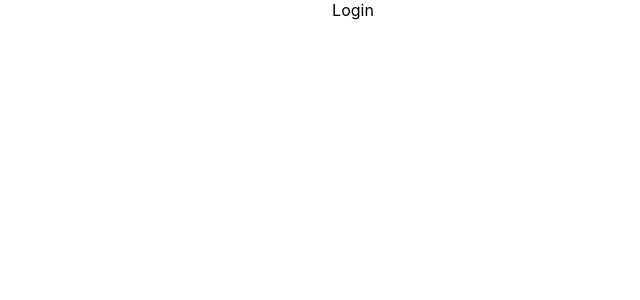
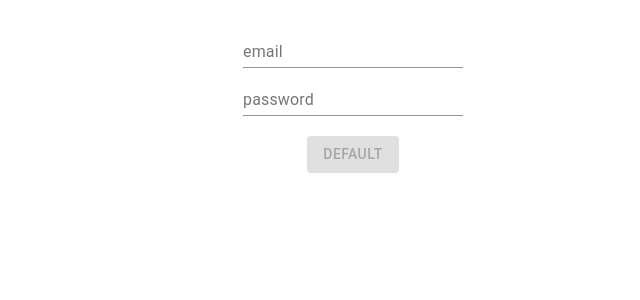
Before and after one commit to makashovivan/authSystem, a React (Create React App) app in the folder client/: page /login in a window 1280 px wide. Shown: the top 300 px of the page, without its empty margins (287-927 px from the left). Built offline with nearby package versions, Linux system fonts and the light colour scheme.

Commit message:
material-ui, routes in App component, authForm component and reducer for forms validation

```diff
--- a/client/package.json
+++ b/client/package.json
@@ -3,6 +3,8 @@
   "version": "0.1.0",
   "private": true,
   "dependencies": {
+    "@material-ui/core": "^4.9.14",
+    "@material-ui/lab": "^4.0.0-alpha.53",
     "@testing-library/jest-dom": "^4.2.4",
     "@testing-library/react": "^9.5.0",
     "@testing-library/user-event": "^7.2.1",
@@ -37,5 +39,8 @@
       "last 1 firefox version",
       "last 1 safari version"
     ]
+  },
+  "devDependencies": {
+    "@types/material-ui": "^0.21.7"
   }
 }
--- a/client/src/components/App.tsx
+++ b/client/src/components/App.tsx
@@ -1,12 +1,20 @@
 import React, {useEffect, useReducer} from 'react'
+import {Route, Redirect, Switch} from 'react-router-dom'
+import DocumentCreating from './pages/DocumentCreating'
+import Documents from './pages/Documents'
+import Document from './pages/Document'
+import Register from './pages/Register'
+import Login from './pages/Login'
+import authReducer, {authInitialState, storageName, loginActionCreator} from '../reducers/authReducer'
+import authFormReducer, {authFormInitialState} from '../reducers/authFormReducer'
 import './App.css'
-import useRoutes from './routes'
-import authReducer, {authInitialState, storageName, loginActionCreator} from '../reducers/authReducer'
+
 
 const App : React.FC = () => {
 
+
   const [authState, authDispatch] = useReducer(authReducer, authInitialState);
-
+  const [authFormState, authFormDispatch] = useReducer(authFormReducer, authFormInitialState)
 
   useEffect(() => {
     const data = JSON.parse(localStorage.getItem(storageName)!)
@@ -20,7 +28,31 @@ const App : React.FC = () => {
 
   return (
     <div className="App">
-      {useRoutes(authState.isAuth)}
+      {authState.isAuth?
+      <Switch>
+        <Route exact path = '/documentCreating'>
+          <DocumentCreating/>
+        </Route>
+        <Route exact path = '/documents'>
+          <Documents/>
+        </Route>
+        <Route exact path = '/documents/:id'>
+          <Document/>
+        </Route>
+        <Redirect to = '/documents'/>
+      </Switch>
+
+    :
+      <Switch>
+        <Route exact path = '/register'>
+          <Register/>
+        </Route>
+        <Route exact path = '/login'>
+          <Login authFormState = {authFormState} authFormDispatch = {authFormDispatch} />
+        </Route>
+        <Redirect to = '/login'/>
+      </Switch>
+    }
     </div>
   );
 }
--- /dev/null
+++ b/client/src/components/AuthForm.tsx
@@ -0,0 +1,48 @@
+import React from 'react'
+import TextField from "@material-ui/core/TextField/";
+import Button from "@material-ui/core/Button";
+import { IauthFormState, typeEmailActionCreator, typePasswordActionCreator, submitClickActionCreator } from '../reducers/authFormReducer'
+
+interface IAuthFormProps  {
+  authFormState: IauthFormState,
+  authFormDispatch: any
+}
+
+const AuthForm: React.FC<IAuthFormProps> = ({authFormState, authFormDispatch}) => {
+
+  return (
+    <div>
+      <br/>
+      <TextField
+        name="email"
+        disabled= {authFormState.mailDisabled}
+        label= "email"
+        error = {authFormState.errors.isMailError}
+        helperText={authFormState.errors.mailError}
+        value={authFormState.email}
+        onChange={e => authFormDispatch( typeEmailActionCreator(e.target.value))}
+      />
+      <br/>
+      <TextField
+        name = "password"
+        disabled = {authFormState.passwordDisabled}
+        label = "password"
+        type = "password"
+        error = {authFormState.errors.isPasswordError}
+        helperText={authFormState.errors.passwordError}
+        value={authFormState.password}
+        onChange={e => authFormDispatch( typePasswordActionCreator(e.target.value))}
+      />
+      <br/>
+      <br/>
+      <Button
+        variant="contained"
+        disabled = {authFormState.submitDisabled}
+        onClick = {() => authFormDispatch(submitClickActionCreator())}
+        >Default</Button>
+      <div>{authFormState.email + '  ' + authFormState.password}</div>
+  </div>
+  )
+}
+
+export default AuthForm
--- a/client/src/components/pages/Login.tsx
+++ b/client/src/components/pages/Login.tsx
@@ -1,9 +1,20 @@
 import React from 'react'
+import AuthForm from '../AuthForm'
+
+import { IauthFormState } from '../../reducers/authFormReducer'
 
 
-const Login: React.FC = () => {
+interface IloginProps  {
+  authFormState: IauthFormState,
+  authFormDispatch: any
+}
+
+const Login: React.FC<IloginProps> = ({authFormState, authFormDispatch}) => {
+
   return (
-    <div>Login</div>
+    <div>
+      <AuthForm authFormState = {authFormState} authFormDispatch = {authFormDispatch} />
+    </div>
   )
 }
 
--- a/client/src/components/routes.tsx
+++ /dev/null
@@ -1,41 +0,0 @@
-import React from 'react'
-import {Route, Redirect, Switch} from 'react-router-dom'
-import DocumentCreating from './pages/DocumentCreating'
-import Documents from './pages/Documents'
-import Document from './pages/Document'
-import Register from './pages/Register'
-import Login from './pages/Login'
-
-const useRoutes = (isAuth : boolean)  => {
-  if (isAuth){
-    return (
-      <Switch>
-        <Route exact path = '/documentCreating'>
-          <DocumentCreating/>
-        </Route>
-        <Route exact path = '/documents'>
-          <Documents/>
-        </Route>
-        <Route exact path = '/documents/:id'>
-        <Document/>
-        </Route>
-        <Redirect to = '/documents'/>
-      </Switch>
-      )
-    }
-    return(
-      <Switch>
-        <Route exact path = '/register'>
-          <Register/>
-        </Route>
-        <Route exact path = '/login'>
-          <Login/>
-        </Route>
-        <Redirect to = '/register'/>
-      </Switch>
-    )
-}
-
-
-
-export default  useRoutes
--- /dev/null
+++ b/client/src/reducers/authFormReducer.ts
@@ -0,0 +1,90 @@
+const TYPEEMAIL = 'TYPEEMAIL'
+const TYPEPASSWORD = 'TYPEPASSWORD'
+const SUBMITCLICK = 'SUBMITCLICK'
+
+const MAILLERROR = 'mail error'
+const PASSWORDERROR = 'password error'
+
+const emailPattern = /^[^ ]+@[^ ]+\.[a-z]{2,3}$/
+
+export interface IauthFormState {
+  email: string,
+  password: string,
+  errors: {
+    isMailError: boolean,
+    isPasswordError: boolean,
+    mailError: string,
+    passwordError: string
+  },
+  submitDisabled: boolean,
+  mailDisabled: boolean,
+  passwordDisabled: boolean
+}
+interface IauthAction {
+  type: string,
+  email?: string,
+  password?: string,
+}
+
+export const authFormInitialState: IauthFormState = {
+  email: '',
+  password: '',
+  errors: {
+    isMailError: false,
+    isPasswordError: false,
+    mailError: '',
+    passwordError: ''
+  },
+  submitDisabled: true,
+  mailDisabled: false,
+  passwordDisabled: false,
+}
+
+const checkCorrectness = (state: IauthFormState): boolean => {
+  if ( !state.errors.isMailError && !state.errors.isPasswordError && !!(state.email.length) && !!(state.password.length)) return true
+  return false
+}
+const authFormReducer = (state: IauthFormState, action: IauthAction) => {
+  switch (action.type) {
+
+    case SUBMITCLICK:
+      state.passwordDisabled = true
+      state.mailDisabled = true
+      state.submitDisabled = true
+      console.log(SUBMITCLICK)
+      return {...state}
+
+    case TYPEEMAIL:
+      state.email = action.email!
+      if (!state.email.match(emailPattern)) {
+        state.errors.isMailError = true
+        state.errors.mailError = MAILLERROR
+      } else {
+        state.errors.isMailError = false
+        state.errors.mailError = ''
+      }
+      checkCorrectness(state) ? state.submitDisabled = false : state.submitDisabled = true
+      return {...state}
+
+    case TYPEPASSWORD:
+      state.password = action.password!
+      if (state.password.length < 5) {
+        state.errors.isPasswordError = true
+        state.errors.passwordError = PASSWORDERROR
+      } else {
+        state.errors.isPasswordError = false
+        state.errors.passwordError = ''
+      }
+      checkCorrectness(state) ? state.submitDisabled = false : state.submitDisabled = true
+      return {...state}
+
+    default:
+      return {...state}
+  }
+}
+
+export default authFormReducer
+
+export const typePasswordActionCreator = (password: string) => ({type: TYPEPASSWORD, password})
+export const typeEmailActionCreator = (email: string) => ({type: TYPEEMAIL, email})
+export const submitClickActionCreator = () => ({type: SUBMITCLICK})
--- a/client/src/reducers/authReducer.ts
+++ b/client/src/reducers/authReducer.ts
@@ -3,29 +3,25 @@ const LOGIN = 'LOGIN'
 const LOGOUT = 'LOGOUT'
 export const storageName = 'userData'
 
-
-interface IauthState {
+export interface IauthState {
   isAuth: boolean,
   token: any,
-  email: string,
-  password: string,
+
 }
 
 interface IauthAction {
   type: string,
-  token: any,
+  token?: any,
 }
 
 export const authInitialState: IauthState = {
   isAuth: false,
   token: null,
-  email: '',
-  password: '',
 }
-
 
 const authReducer = (state: IauthState, action: IauthAction) => {
   switch (action.type) {
+
     case LOGIN:
       state.token = action.token
       localStorage.setItem(storageName, JSON.stringify({
```
Also changed, not shown: 1 other file (tests, documents, lock files or other folders).
